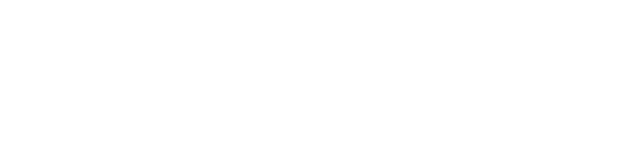
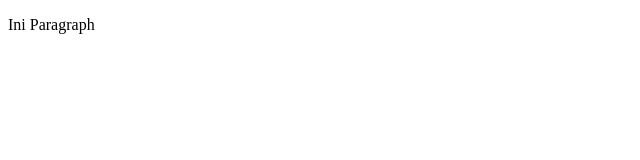
Before and after one commit to wisnuhafizh/gitremote, a plain HTML site: page index.html in a window 1280 px wide. Shown: the whole page, without its empty margins (0-640 px from the left). Drawn offline with Linux system fonts and the light colour scheme.

Commit message:
menambahkan paragraph di index.html

```diff
--- a/index.html
+++ b/index.html
@@ -5,5 +5,7 @@
     <meta name="viewport" content="width=device-width, initial-scale=1.0" />
     <title>Mencoba GIT Remote pt2</title>
   </head>
-  <body></body>
+  <body>
+    <p>Ini Paragraph</p>
+  </body>
 </html>
```
